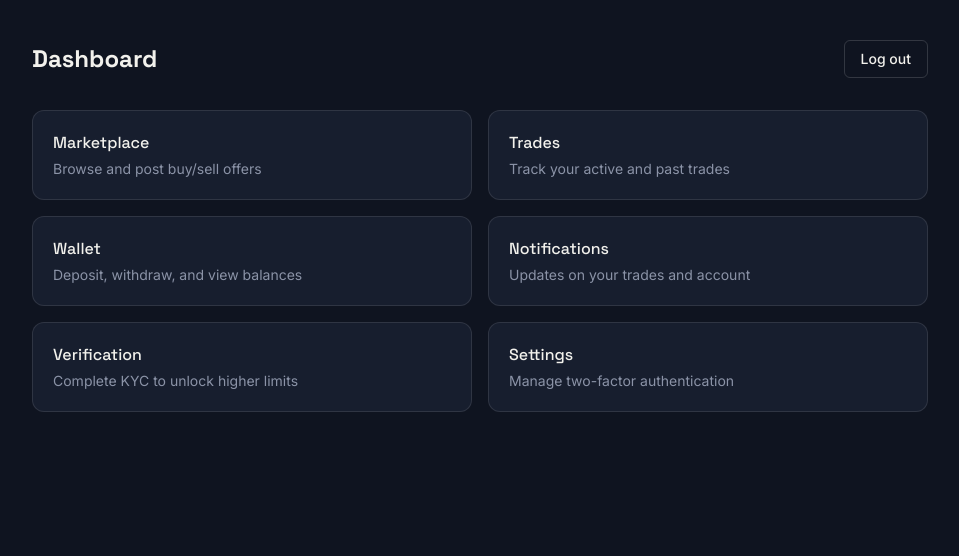
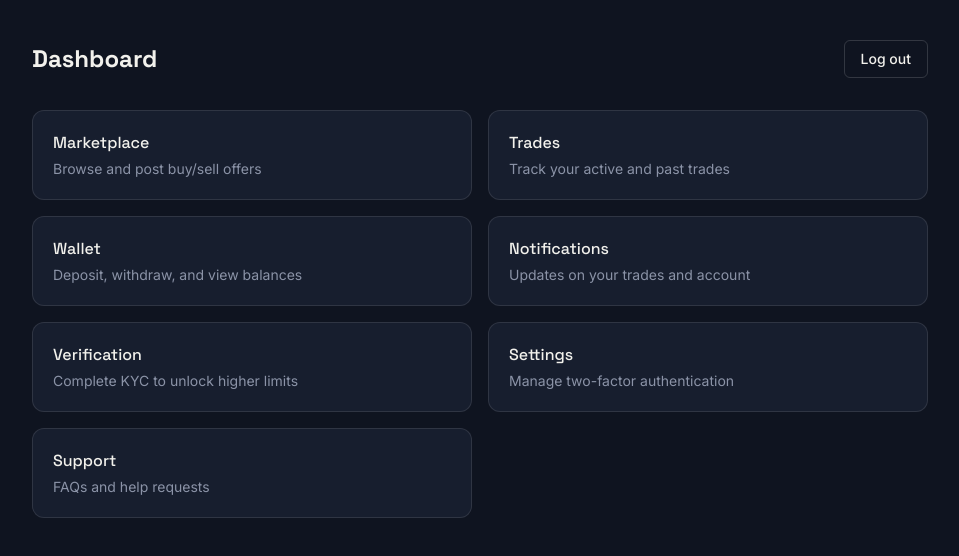
Before and after one commit to abi677715-del/kuno-p2p-platform, a Next.js app in the folder frontend/: page /dashboard in a window 1280 px wide. Shown: the top 556 px of the page, without its empty margins (160-1119 px from the left). Built offline with nearby package versions, Linux system fonts and the light colour scheme; sample sign-in values are in the browser's storage.

Commit message:
Update page.tsx

```diff
--- a/frontend/app/dashboard/page.tsx
+++ b/frontend/app/dashboard/page.tsx
@@ -9,6 +9,7 @@ const links = [
   { href: '/notifications', label: 'Notifications', description: 'Updates on your trades and account' },
   { href: '/kyc', label: 'Verification', description: 'Complete KYC to unlock higher limits' },
   { href: '/settings/2fa', label: 'Settings', description: 'Manage two-factor authentication' },
+  { href: '/support', label: 'Support', description: 'FAQs and help requests' },
 ];
 
 const adminLinks = [
@@ -16,6 +17,7 @@ const adminLinks = [
   { href: '/admin/kyc', label: 'KYC review', description: 'Approve or reject identity verification' },
   { href: '/admin/wallet', label: 'Deposits & withdrawals', description: 'Confirm pending on-chain transactions' },
   { href: '/admin/revenue', label: 'Revenue', description: 'Platform commission collected' },
+  { href: '/admin/support', label: 'Support tickets', description: 'Respond to user help requests' },
 ];
 
 function getRole(): string | null {
```
